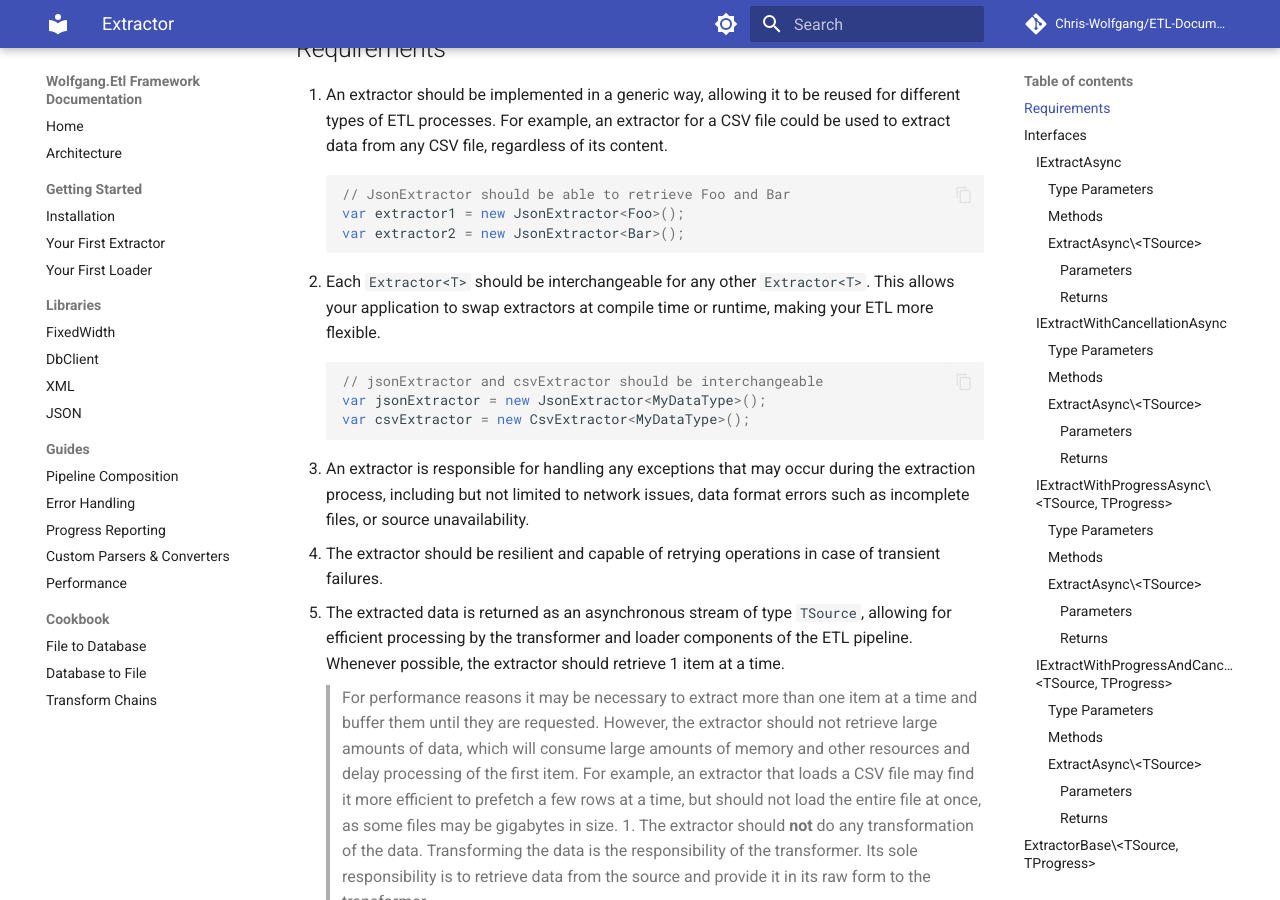
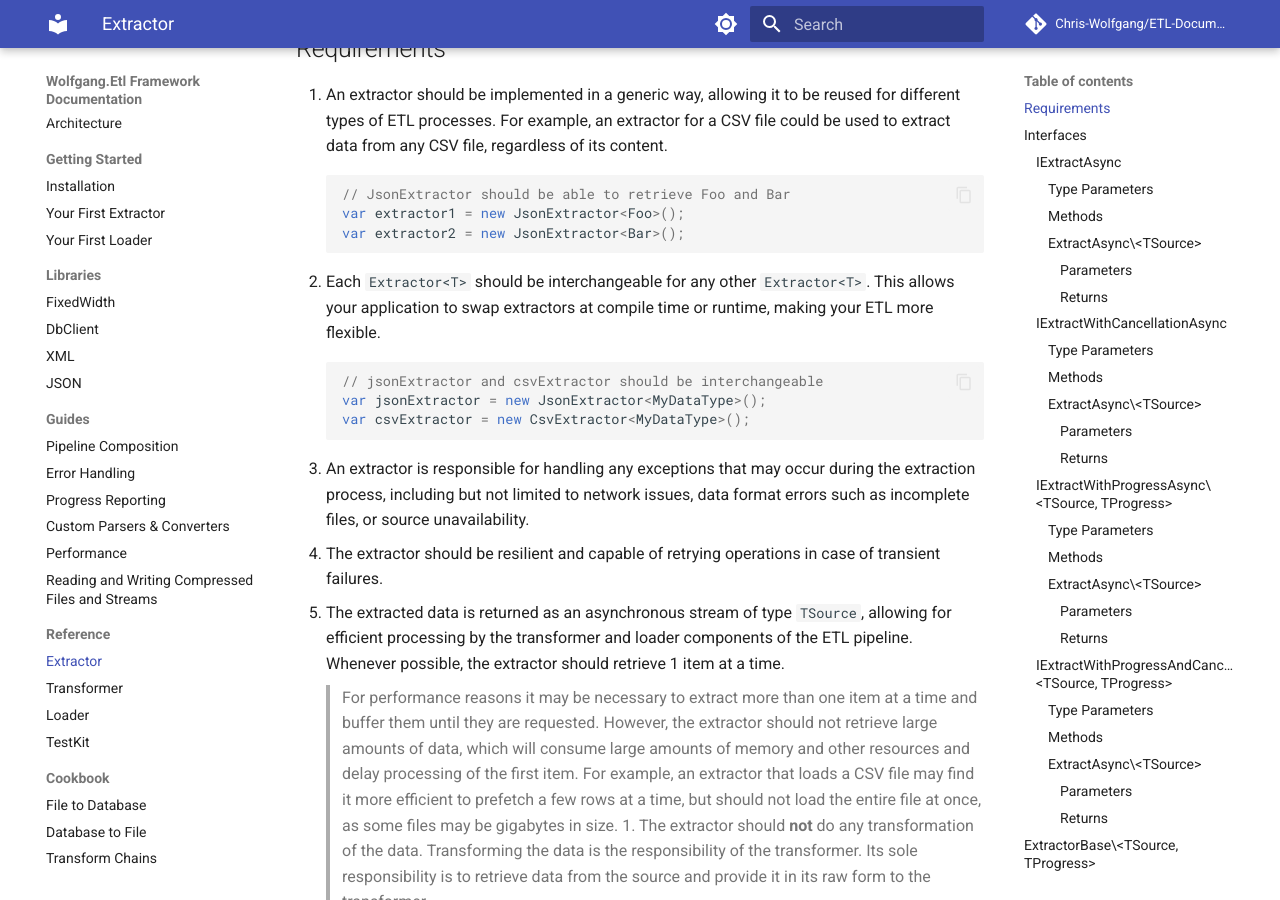
Before and after one commit to Chris-Wolfgang/ETL-Documentation, an MkDocs documentation site: the page built from docs/reference/extractor.md, in a window 1280 px wide and 900 px high, scrolled down 374 px. Built offline with MkDocs 1.6.1 and Material for MkDocs 9.7.7, drawn with Linux system fonts in a browser that asks for light colours; comment, search, counter and statistics services are not loaded.

Commit message:
mkdocs.yml: wire compressed-streams guide and the new Reference section into nav
Exposes the five pages added earlier in this commit series:
- guides/compressed-streams.md  -> Guides section (new entry at end)
- reference/extractor.md        -> new Reference section
- reference/transformer.md      -> new Reference section
- reference/loader.md           -> new Reference section
- reference/testkit.md          -> new Reference section

The Reference section is inserted between Guides and Cookbook, which
gives readers a natural flow: tutorials (Getting Started) -> packages
(Libraries) -> techniques (Guides) -> formal API (Reference) -> worked
examples (Cookbook).

Other nav entries are left untouched. The Libraries pages
(fixedwidth/dbclient/xml/json) are still stubs and will come alive
when they are filled in by a follow-up (out of scope for Path 1 /
this round of extensions). Same for the remaining Guides stubs
(error-handling, progress-reporting, custom-parsers, performance) and
the Cookbook pages (file-to-database, database-to-file,
transform-chains).

Co-Authored-By: Claude Opus 4.6 <noreply@anthropic.com>

```diff
--- a/mkdocs.yml
+++ b/mkdocs.yml
@@ -59,6 +59,12 @@ nav:
     - Progress Reporting: guides/progress-reporting.md
     - Custom Parsers & Converters: guides/custom-parsers.md
     - Performance: guides/performance.md
+    - Reading and Writing Compressed Files and Streams: guides/compressed-streams.md
+  - Reference:
+    - Extractor: reference/extractor.md
+    - Transformer: reference/transformer.md
+    - Loader: reference/loader.md
+    - TestKit: reference/testkit.md
   - Cookbook:
     - File to Database: cookbook/file-to-database.md
     - Database to File: cookbook/database-to-file.md
```
